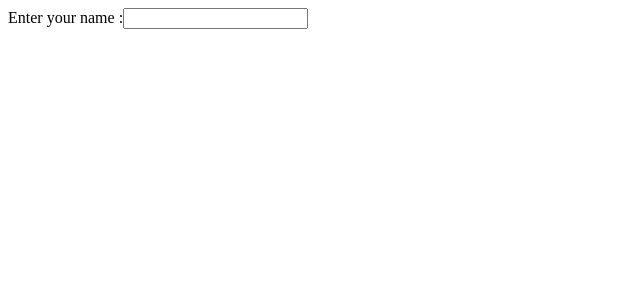
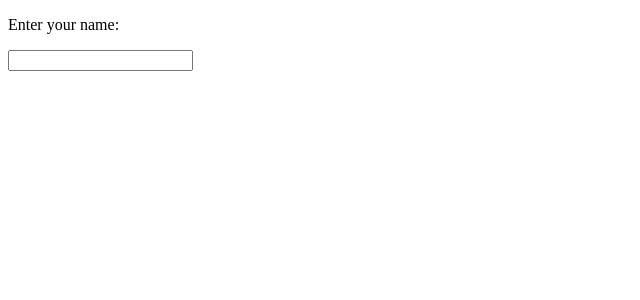
Before and after one commit to acciojob/personal-greeting-The-jalmejay, a React app: page / in a window 1280 px wide. Shown: the top 300 px of the page, without its empty margins (0-640 px from the left). Built offline with nearby package versions, Linux system fonts and the light colour scheme.

Commit message:
Update App.js

```diff
--- a/src/components/App.js
+++ b/src/components/App.js
@@ -9,7 +9,7 @@
     <div>
         {/* Do not remove the main div */}
         <form>
-            <label htmlFor="name">Enter your name :</label>
+            <p>Enter your name:</p>
             <input type="text" name="name" onChange={(e)=>setname(e.target.value)} />
         </form>
         {name&& <p>Hello, {name}!</p>}
```
